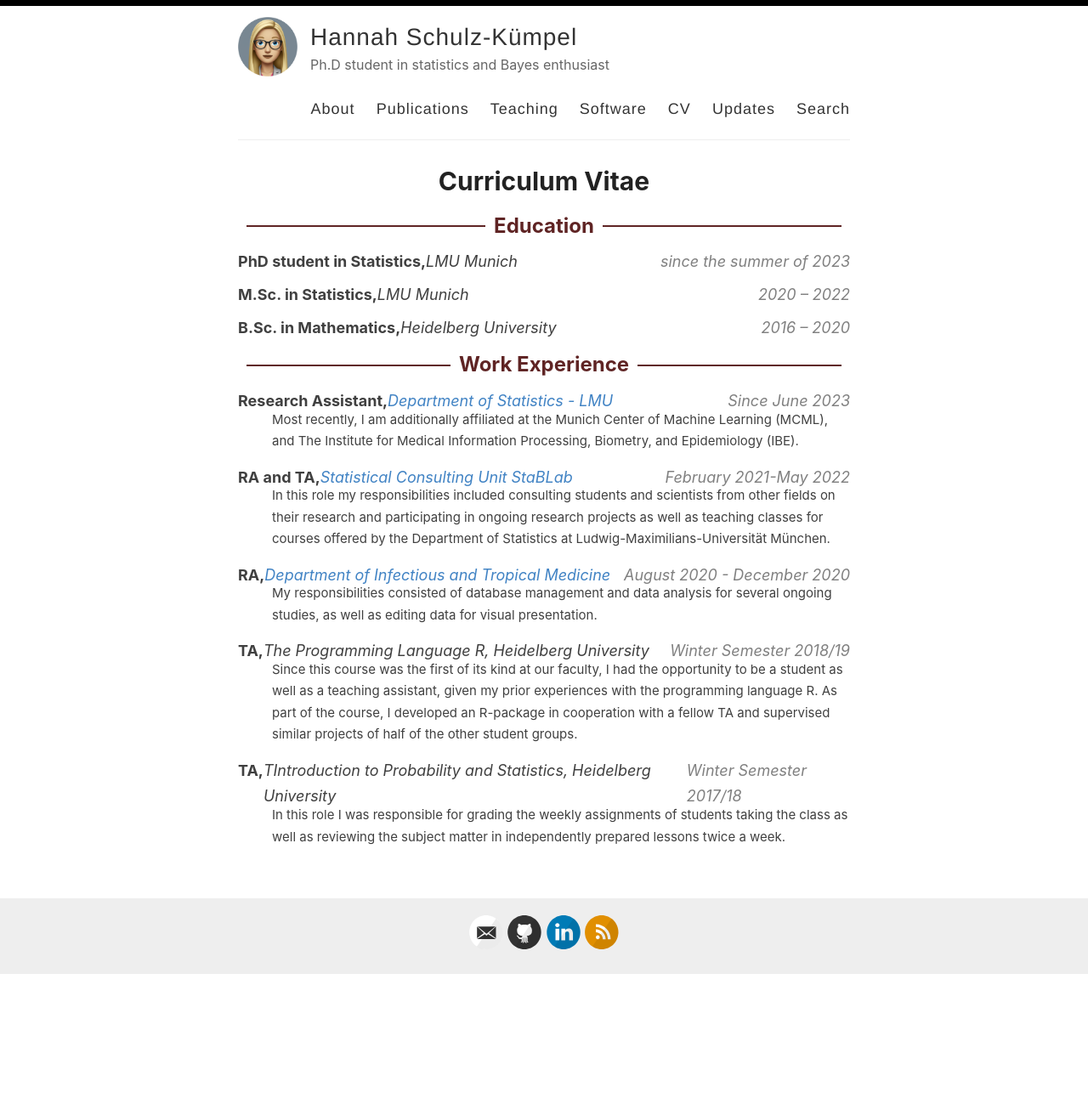
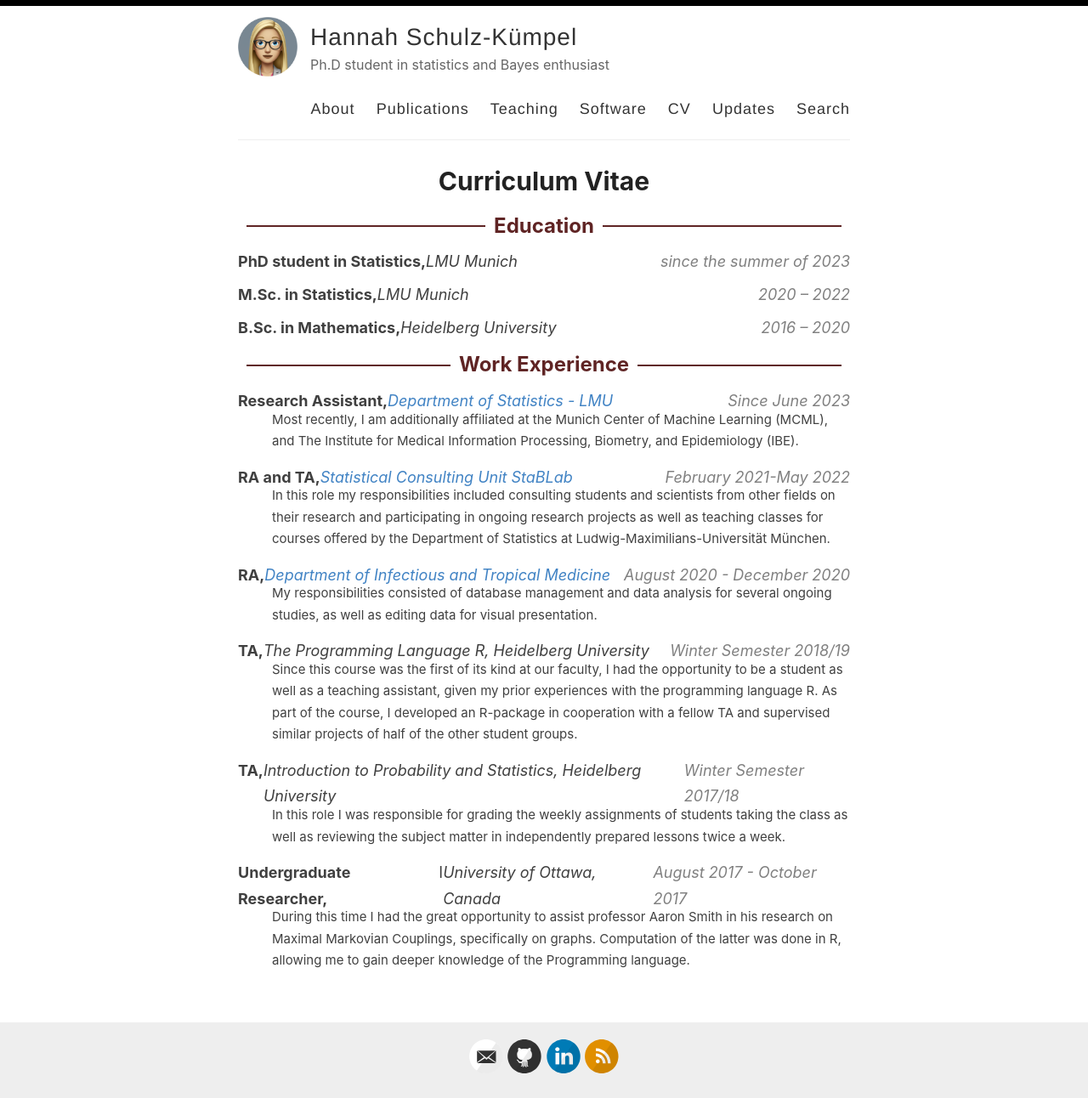
Before and after one commit to 11annah/11annah.github.io, a Jekyll site: the page built from _pages/cv.md, in a window 1280 px wide. Shown: the whole page at 85% size. Built offline with Jekyll 4.4.1, drawn with Linux system fonts in a browser that asks for light colours; before the commit the page ends 1147 px from its top, so only the background shows below that.

Commit message:
Update cv.md

```diff
--- a/_pages/cv.md
+++ b/_pages/cv.md
@@ -135,7 +135,14 @@ permalink: /cv/
 
 <div class="entry custom-container">
     <span class="fat-text">TA,</span>
-    <span class="italic-text">TIntroduction to Probability and Statistics, Heidelberg University</span>
+    <span class="italic-text">Introduction to Probability and Statistics, Heidelberg University</span>
     <span class="gray-italic-text">Winter Semester 2017/18</span>
 </div>
 <p class="entry indented-paragraph">In this role I was responsible for grading the weekly assignments of students taking the class as well as reviewing the subject matter in independently prepared lessons twice a week.</p>
+
+<div class="entry custom-container">
+    <span class="fat-text">Undergraduate Researcher,</span>I
+    <span class="italic-text">University of Ottawa, Canada</span>
+    <span class="gray-italic-text">August 2017 - October 2017</span>
+</div>
+<p class="entry indented-paragraph">During this time I had the great opportunity to assist professor Aaron Smith in his research on Maximal Markovian Couplings, specifically on graphs. Computation of the latter was done in R, allowing me to gain deeper knowledge of the Programming language.</p>
```
